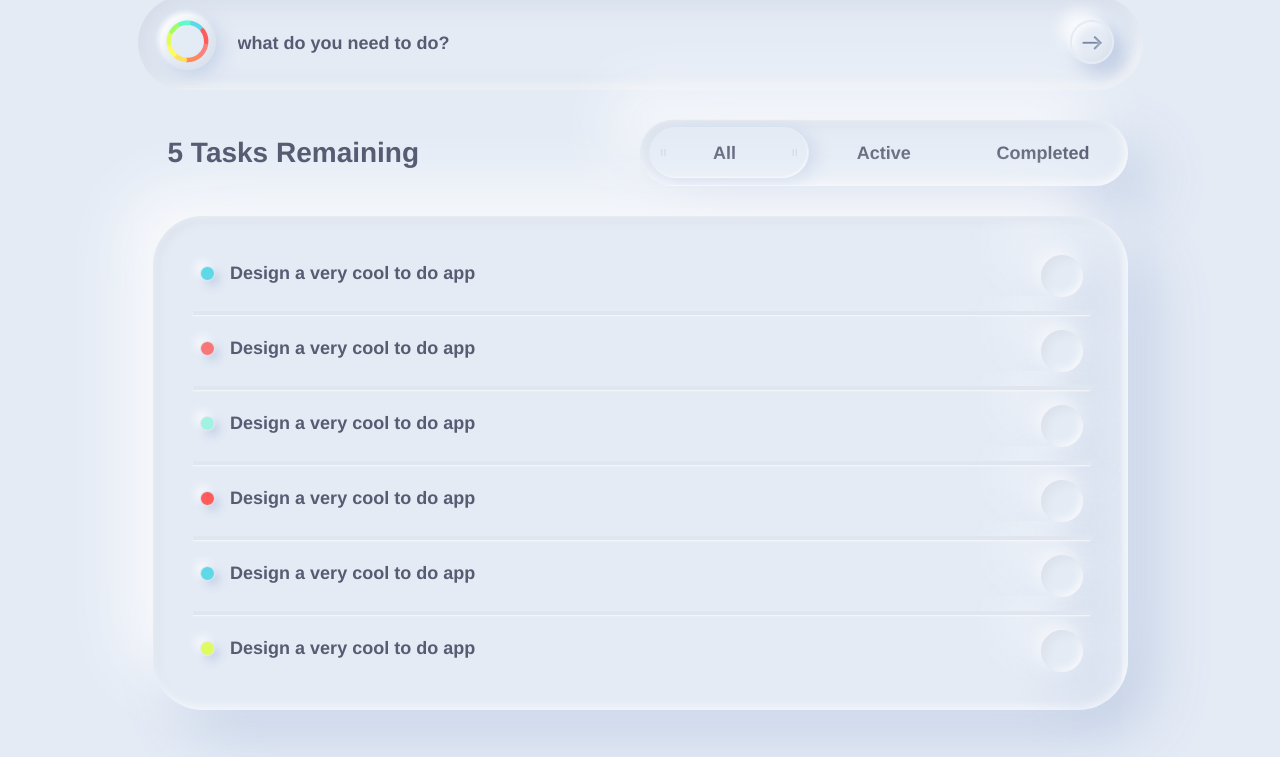
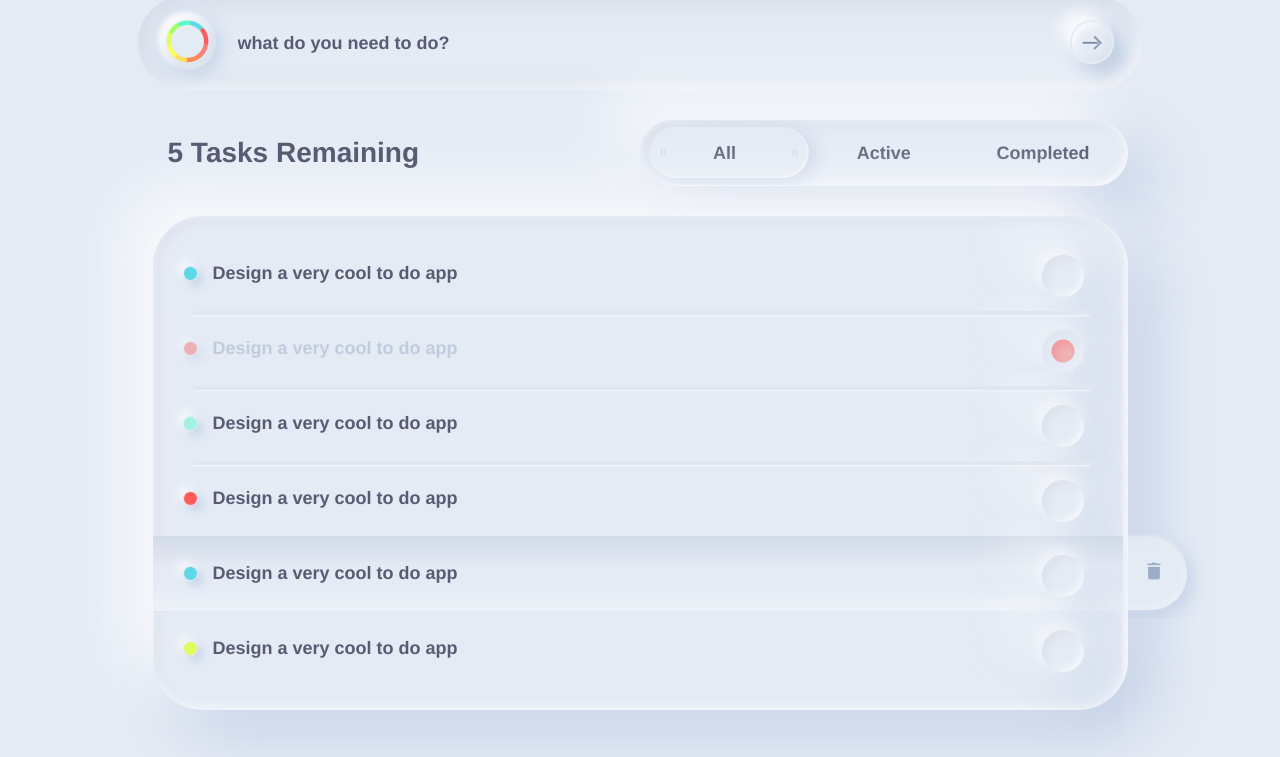
Before and after one commit to wwwsapir/frontend-test-april30, a plain HTML site: page src/index.html in a window 1280 px wide. Shown: the part 112-869 px from the top of the page. Drawn offline with nearby package versions, Linux system fonts and the light colour scheme.

Commit message:
Finished

```diff
--- a/src/index.css
+++ b/src/index.css
@@ -51,18 +51,9 @@
   }
 }
 
-@media screen and (min-width: 701px) {
-  .title {
-    line-height: var(--large-font-size);
-    font-size: var(--large-font-size);
-  }
-}
-
-@media screen and (max-width: 700px) {
-  .title {
-    line-height: var(--medium-font-size);
-    font-size: var(--medium-font-size);
-  }
+.title {
+  line-height: var(--large-font-size);
+  font-size: var(--large-font-size);
 }
 
 .horizontal-space {
@@ -119,9 +110,6 @@
   right: 24px;
   position: absolute;
   pointer-events: none;
-}
-
-.trashcan-button {
 }
 
 .slider {
@@ -182,7 +170,10 @@
   position: absolute;
   width: 100%;
   height: 494px;
-  padding: 2% !important;
+  padding-top: 2% !important;
+  padding-bottom: 2% !important;
+  padding-left: 0 !important;
+  padding-right: 5px !important;
 
   background: #e4ebf5;
   box-shadow: -30px -30px 60px #f8f9fc, 25px 25px 60px #c5d1e7,
@@ -194,17 +185,20 @@
   padding-left: 30px;
   line-height: 75px;
   height: 75px;
-  width: 94%;
-  margin-left: 3% !important;
-  margin-right: 3% !important;
+  width: 100%;
   vertical-align: middle;
   font-size: var(--main-font-size);
   cursor: var(--hand-cursor-pointer);
 }
 
+.task-record-label {
+  margin-left: 30px;
+  pointer-events: none;
+}
+
 .task-record-bullet {
   position: absolute;
-  left: 0;
+  left: 30px;
   top: 40%;
   height: 15px;
   width: 15px;
@@ -244,7 +238,7 @@
 .record-checkbox {
   position: absolute;
   top: -15px;
-  right: -42px;
+  right: 0;
 }
 
 .line-between-records {
@@ -256,3 +250,24 @@
   box-shadow: 0px 1px 2px #f7f8fb;
   z-index: 50;
 }
+
+.task-done {
+  text-decoration-line: line-through;
+  color: #9cacc6;
+  opacity: 0.5;
+}
+
+.selected-record {
+  background: linear-gradient(
+      360deg,
+      #ffffff -76%,
+      rgba(255, 255, 255, 0) 38.67%
+    ),
+    linear-gradient(360deg, #e4ebf5 58%, #d1dae8 100%);
+}
+
+.trashcan-button {
+  position: absolute;
+  right: -134px;
+  top: -10px;
+}
--- a/src/index.html
+++ b/src/index.html
@@ -75,25 +75,31 @@
             <div class="col tasks-window no-padding">
               <div class="task-record" style="position: relative;">
                 <div class="task-record-bullet bg-cyan"></div>
+                <label class="task-record-label">
                   Design a very cool to do app
+                </label>
                 <img
                   src="../images/checkbox-unchecked.png"
                   class="record-checkbox"
                 />
               </div>
               <div class="line-between-records"></div>
-              <div class="task-record" style="position: relative;">
+              <div class="task-record task-done" style="position: relative;">
                 <div class="task-record-bullet bg-pink"></div>
+                <label class="task-record-label">
                   Design a very cool to do app
+                </label>
                 <img
-                  src="../images/checkbox-unchecked.png"
+                  src="../images/checkbox-checked.png"
                   class="record-checkbox"
                 />
               </div>
               <div class="line-between-records"></div>
               <div class="task-record" style="position: relative;">
                 <div class="task-record-bullet bg-green"></div>
+                <label class="task-record-label">
                   Design a very cool to do app
+                </label>
                 <img
                   src="../images/checkbox-unchecked.png"
                   class="record-checkbox"
@@ -102,25 +108,38 @@
               <div class="line-between-records"></div>
               <div class="task-record" style="position: relative;">
                 <div class="task-record-bullet bg-red"></div>
+                <label class="task-record-label">
                   Design a very cool to do app
+                </label>
                 <img
                   src="../images/checkbox-unchecked.png"
                   class="record-checkbox"
                 />
               </div>
-              <div class="line-between-records"></div>
-              <div class="task-record" style="position: relative;">
+              <div
+                class="task-record selected-record"
+                style="position: relative;"
+              >
                 <div class="task-record-bullet bg-cyan"></div>
+                <div class="task-record-label">
                   Design a very cool to do app
+                </div>
                 <img
                   src="../images/checkbox-unchecked.png"
                   class="record-checkbox"
                 />
+                <a href="#">
+                  <img
+                    src="../images/trashcan-button.png"
+                    class="trashcan-button"
+                  />
+                </a>
               </div>
-              <div class="line-between-records"></div>
               <div class="task-record" style="position: relative;">
                 <div class="task-record-bullet bg-yellow"></div>
+                <label class="task-record-label">
                   Design a very cool to do app
+                </label>
                 <img
                   src="../images/checkbox-unchecked.png"
                   class="record-checkbox"
```
Also changed, not shown: images/checkbox-check.png (deleted), images/checkbox-checked.png (added), images/trashcan-button.png (added), images/trashcan-button.svg (deleted). Lines whose indentation alone changed are shown as unchanged.
